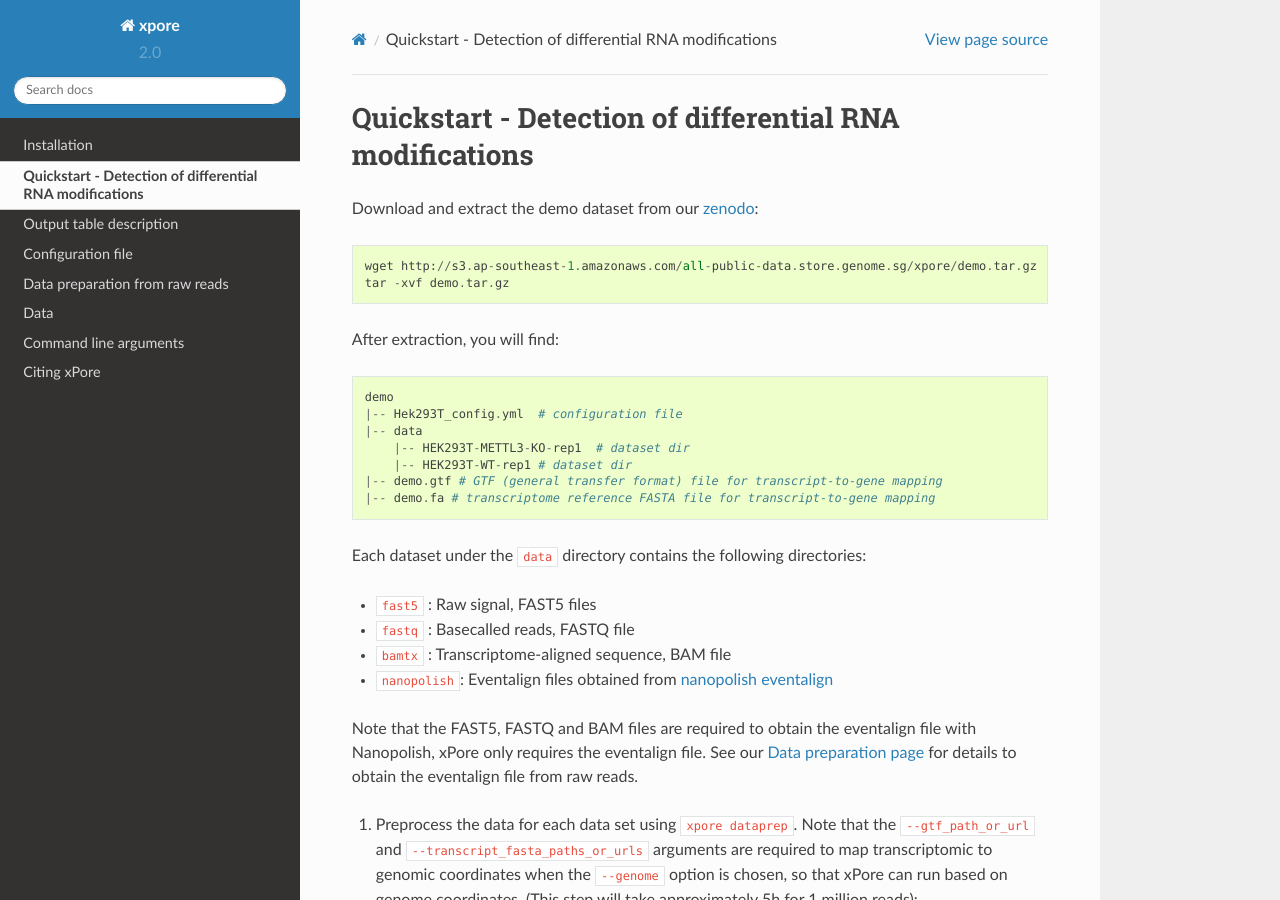
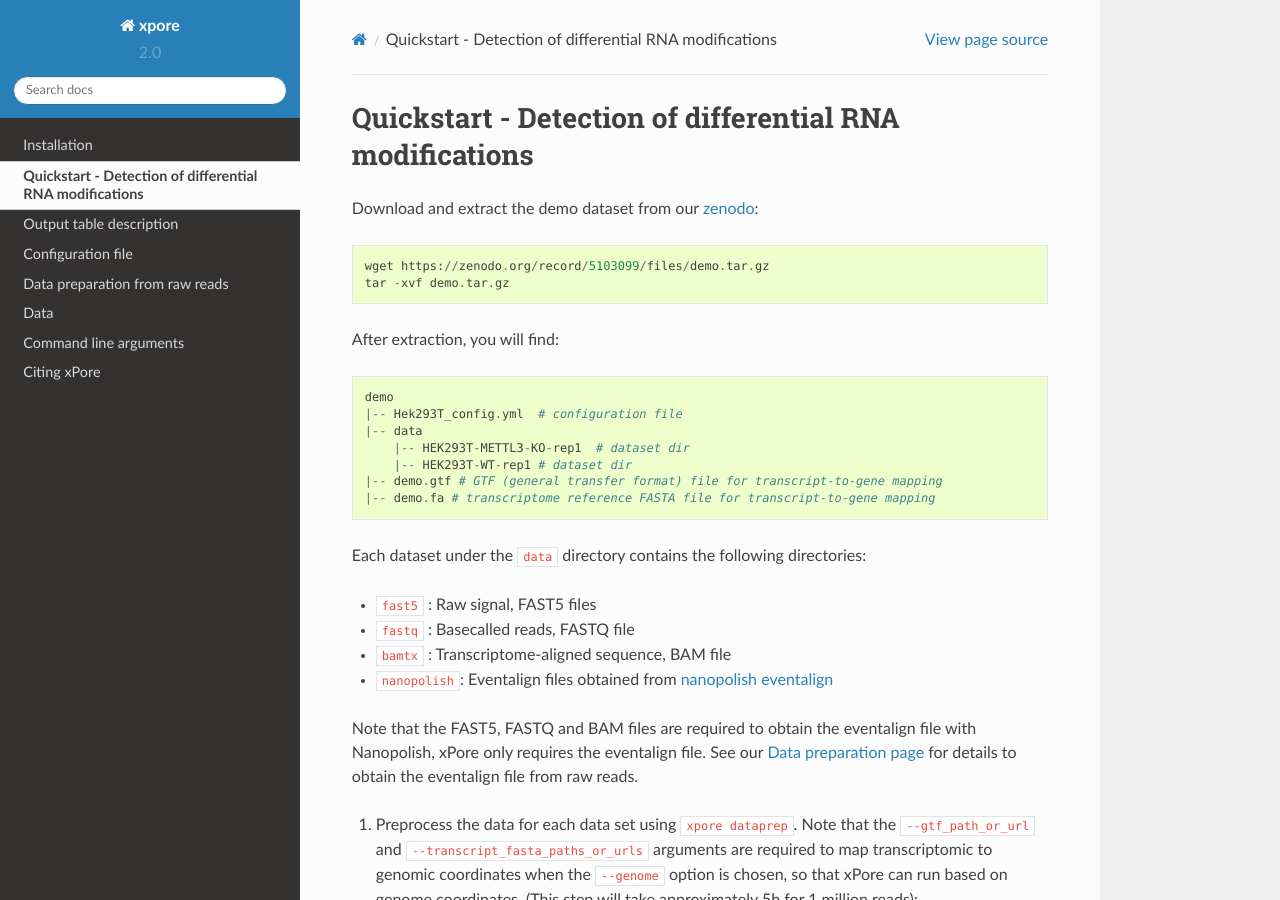
Before and after one commit to GoekeLab/xpore, a Sphinx documentation site: the page built from docs/source/quickstart.rst, in a window 1280 px wide and 900 px high. Built offline with Sphinx 7.4.7 and the Read the Docs theme 2.0.0, drawn with Linux system fonts in a browser that asks for light colours; some of the changed lines change nothing that is shown.

Commit message:
update doc

```diff
--- a/docs/source/quickstart.rst
+++ b/docs/source/quickstart.rst
@@ -5,7 +5,7 @@ Quickstart - Detection of differential RNA modifications
 
 Download and extract the demo dataset from our `zenodo <https://zenodo.org/record/5103099/files/demo.tar.gz>`_::
 
-    wget http://s3.ap-southeast-1.amazonaws.com/all-public-data.store.genome.sg/xpore/demo.tar.gz
+    wget https://zenodo.org/record/5103099/files/demo.tar.gz
     tar -xvf demo.tar.gz
 
 After extraction, you will find::
```
